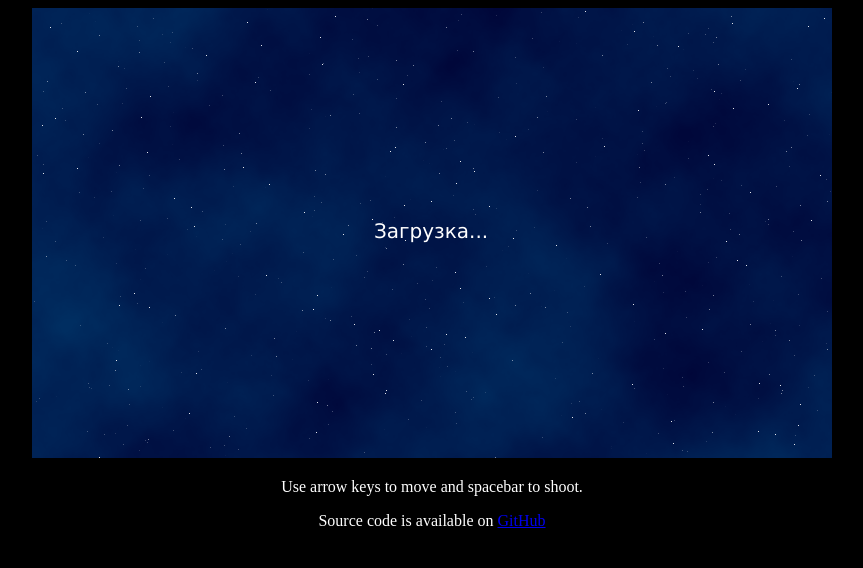
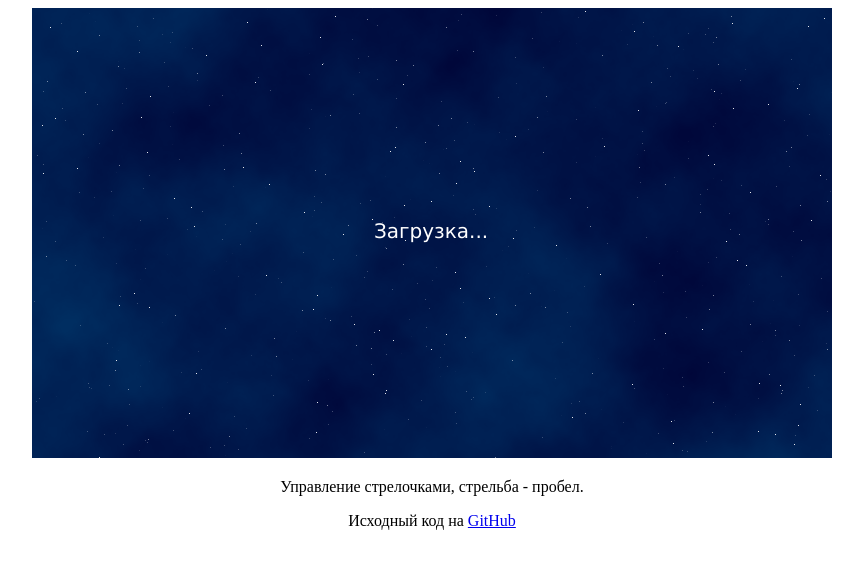
Before and after one commit to sergio-fry/InvasionJS, a plain HTML site: page index.html in a window 1280 px wide. Shown: the whole page, without its empty margins (208-1071 px from the left). Drawn offline with Linux system fonts and the light colour scheme.

Commit message:
страница изменена

```diff
--- a/index.html
+++ b/index.html
@@ -6,9 +6,9 @@
 	<link rel="shortcut icon" href="img/ship.png">
 	<style type="text/css">
 		body {
-			background:#000;
+			background:#fff;
 			text-align:center;
-			color:#fff;
+			color:#000;
 		}
 		#jsapp {
 			width:800px;
@@ -19,8 +19,8 @@
 <body>
 
 <div id="jsapp"></div>
-<p>Use arrow keys to move and spacebar to shoot.</p>
-<p>Source code is available on <a href="https://github.com/Invasion-game/InvasionJS">GitHub</a></p>
+<p>Управление стрелочками, стрельба - пробел.</p>
+<p>Исходный код на <a href="https://github.com/sergio-fry/InvasionJS">GitHub</a></p>
 
 <script type="text/javascript" src="js/melon.js"></script>
 <script type="text/javascript" src="js/entities.js"></script>
```
